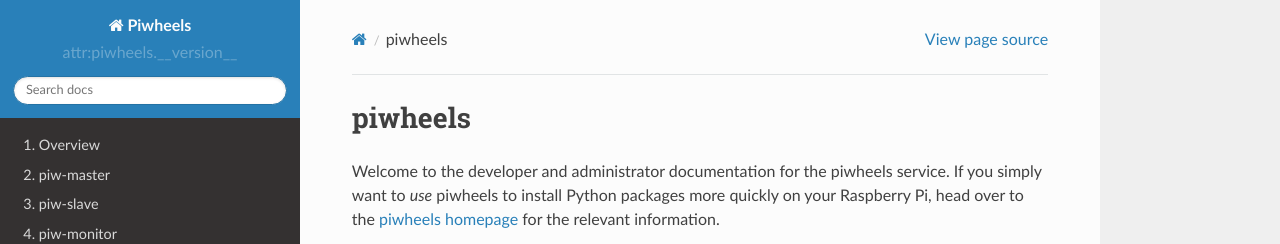
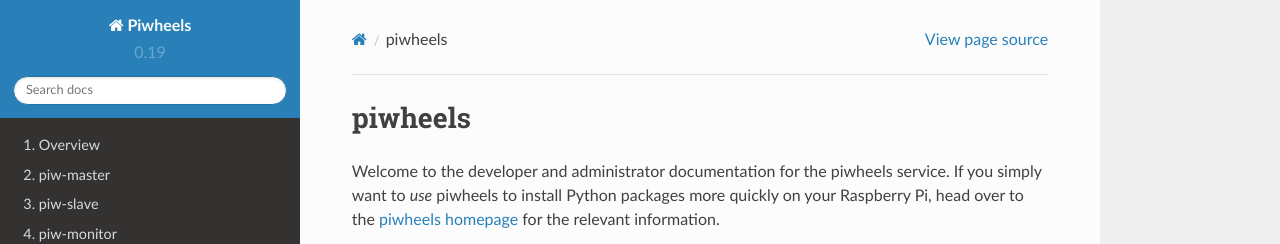
Before and after one commit to piwheels/piwheels, a Sphinx documentation site: the page built from docs/index.rst, in a window 1280 px wide. Shown: the top 244 px of the page. Built offline with Sphinx 7.4.7 and the Read the Docs theme 2.0.0, drawn with Linux system fonts in a browser that asks for light colours; some of the changed lines change nothing that is shown.

Commit message:
Use setuptools to read configuration
Because the version is defined as attr:, configparser won't read it
correctly

```diff
--- a/docs/conf.py
+++ b/docs/conf.py
@@ -31,13 +31,12 @@
 
 import sys
 import os
-import configparser
+from pathlib import Path
 from datetime import datetime
-from pathlib import Path
+from setuptools.config import read_configuration
 
 on_rtd = os.environ.get('READTHEDOCS', '').lower() == 'true'
-config = configparser.ConfigParser()
-config.read([Path(__file__).parent / '..' / 'setup.cfg'])
+config = read_configuration(str(Path(__file__).parent / '..' / 'setup.cfg'))
 metadata = config['metadata']
 
 # -- Project information -----------------------------------------------------
```
